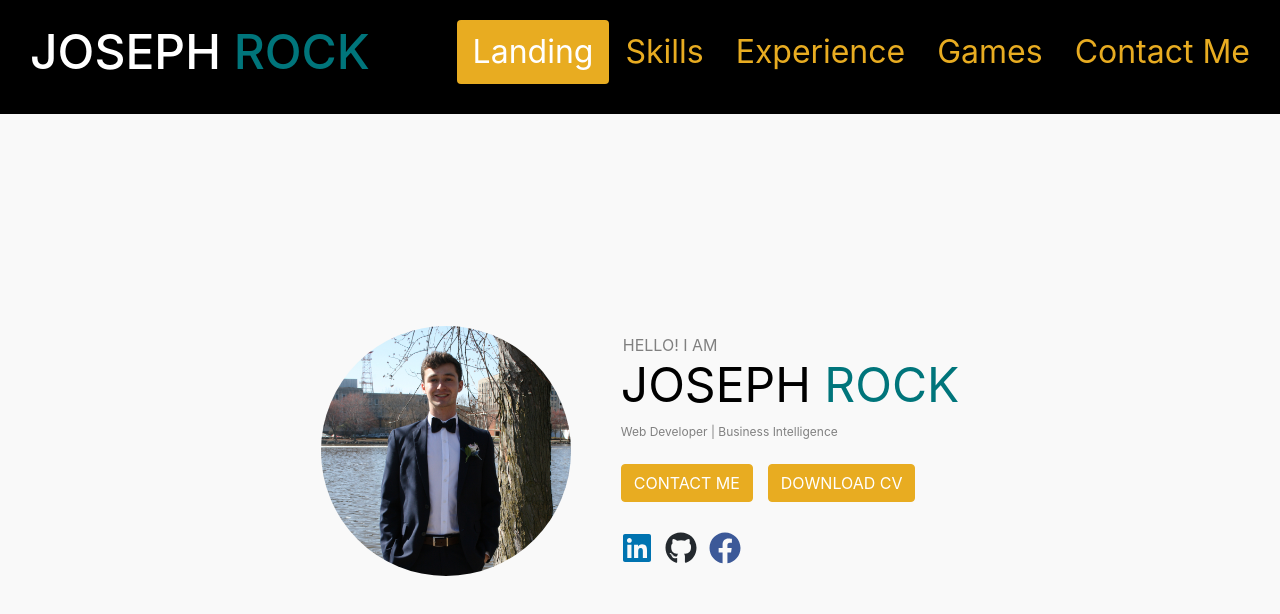
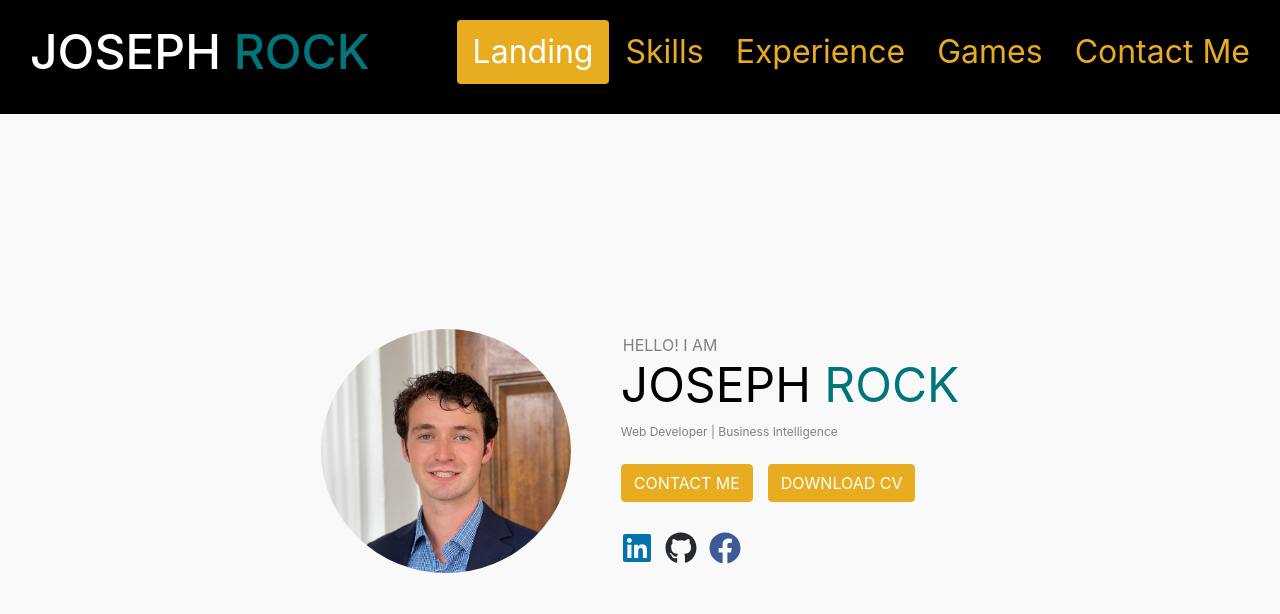
Before and after one commit to josephrockqz/homepage1.1, a Vue app: page / in a window 1280 px wide. Shown: the top 614 px of the page. Built offline with nearby package versions, Linux system fonts and the light colour scheme.

Commit message:
changed picture and a couple other minor touch ups

```diff
--- a/src/views/Experience.vue
+++ b/src/views/Experience.vue
@@ -8,7 +8,7 @@
                 <span>Third year Computer Science and Mathematics Major at the University of Virginia</span>
 
                 <h2 style="margin-top: 30px; color: #00757b;">Work Experience</h2>
-                <div style="text-decoration: underline; font-size: 20px;">Montel Technnologies</div>
+                <div style="text-decoration: underline; font-size: 20px; padding-bottom: 10px;">Montel Technnologies</div>
                 <span>Made surveillance-oriented web applications using Vue.js</span>
 
             </div>
--- a/src/views/Landing.vue
+++ b/src/views/Landing.vue
@@ -6,7 +6,7 @@
 
                 </div>
                 <div style="display: flex; flex-direction: row; flex-wrap: wrap; align-items: center;">
-                    <img src="../../public/headshot.jpeg" style="width: 300px; height: auto; margin: auto; padding: 25px; border-radius: 50%; text-align: center;" class="w3-circle" />
+                    <img src="../../public/headshot.jpg" style="width: 300px; height: auto; margin: auto; padding: 25px; border-radius: 50%; text-align: center;" class="w3-circle" />
                     <div style="margin: auto; padding: 25px;">
                         <p style="color: grey; text-align: left; margin: 0px 0px 0px 2px; font-size: 16px;">HELLO! I AM</p>
                         <p style="color: #000000; text-align: left; margin: 0; font-size: 48px;">JOSEPH <span style="color: #00757b;">ROCK</span></p>
```
Also changed, not shown: public/headshot.jpeg (deleted), public/headshot.jpg (added), ttd.txt (deleted).
